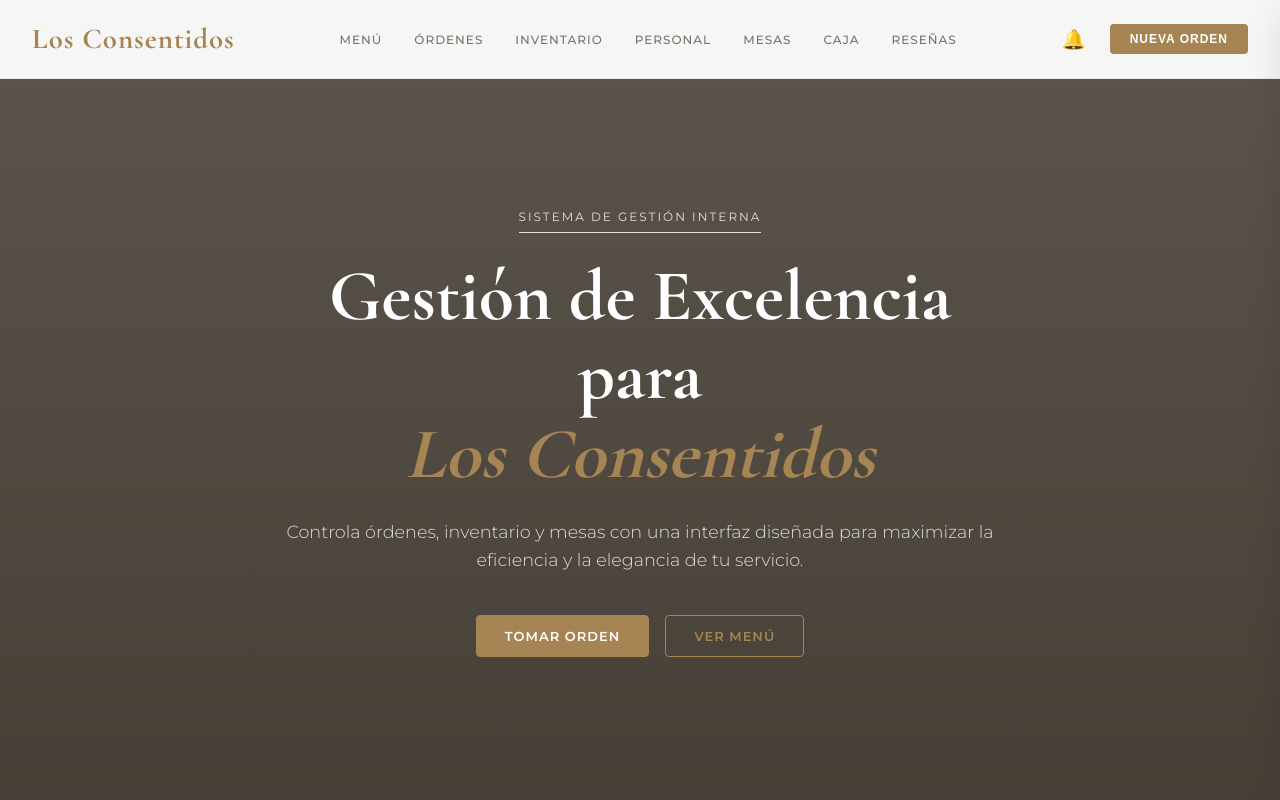
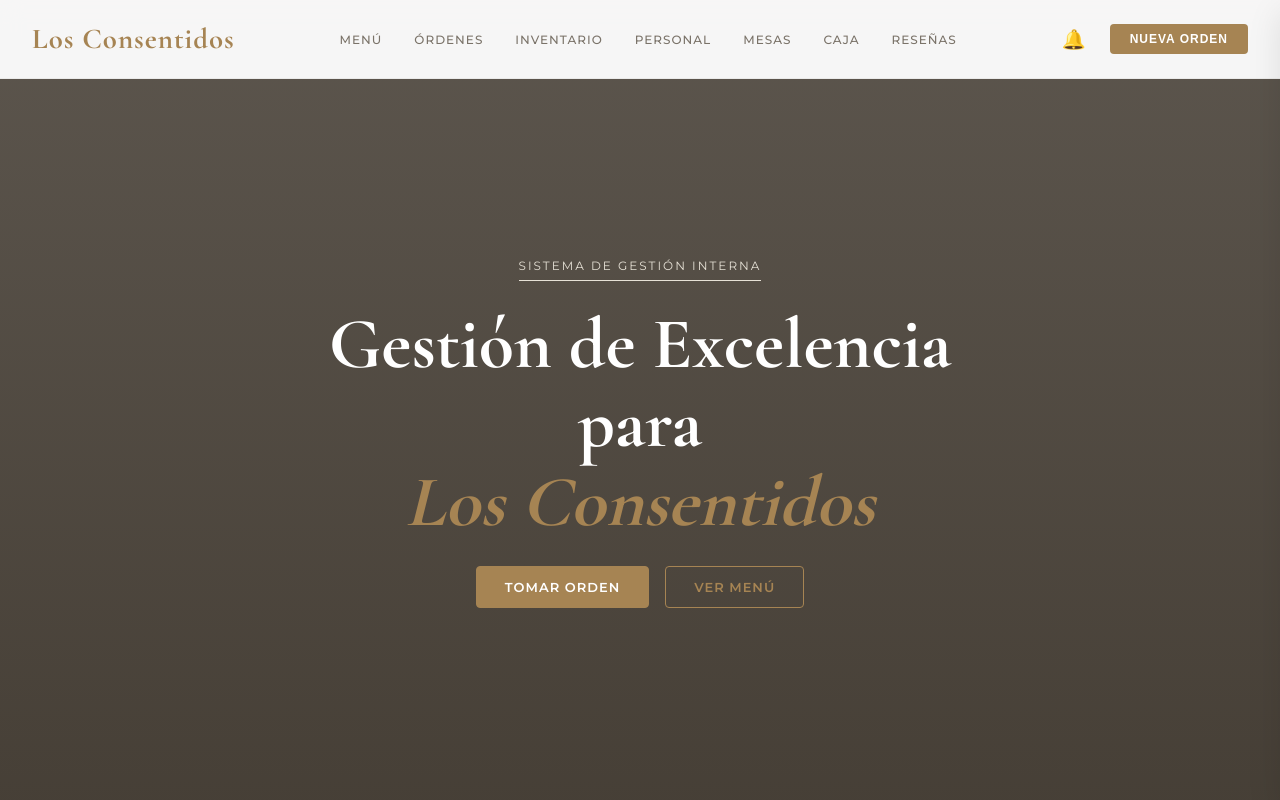
Before and after one commit to aeiou520814-del/abc, a plain HTML site: page index.html in a window 1280 px wide. Shown: the top 800 px of the page. Drawn offline with nearby package versions, Linux system fonts and the light colour scheme; no server answers.

Commit message:
correc texto

```diff
--- a/index.html
+++ b/index.html
@@ -36,7 +36,6 @@
     <div class="hero-content">
       <div class="hero-tag">Sistema de Gestión Interna</div>
       <h1 class="hero-title">Gestión de Excelencia para<br/><span class="title-highlight">Los Consentidos</span></h1>
-      <p class="hero-desc">Controla órdenes, inventario y mesas con una interfaz diseñada para maximizar la eficiencia y la elegancia de tu servicio.</p>
       <div class="hero-actions">
         <button class="btn-primary" onclick="openModal('modalOrden')">Tomar Orden</button>
         <button class="btn-secondary" onclick="document.getElementById('menu').scrollIntoView({behavior:'smooth'})">Ver Menú</button>
```
